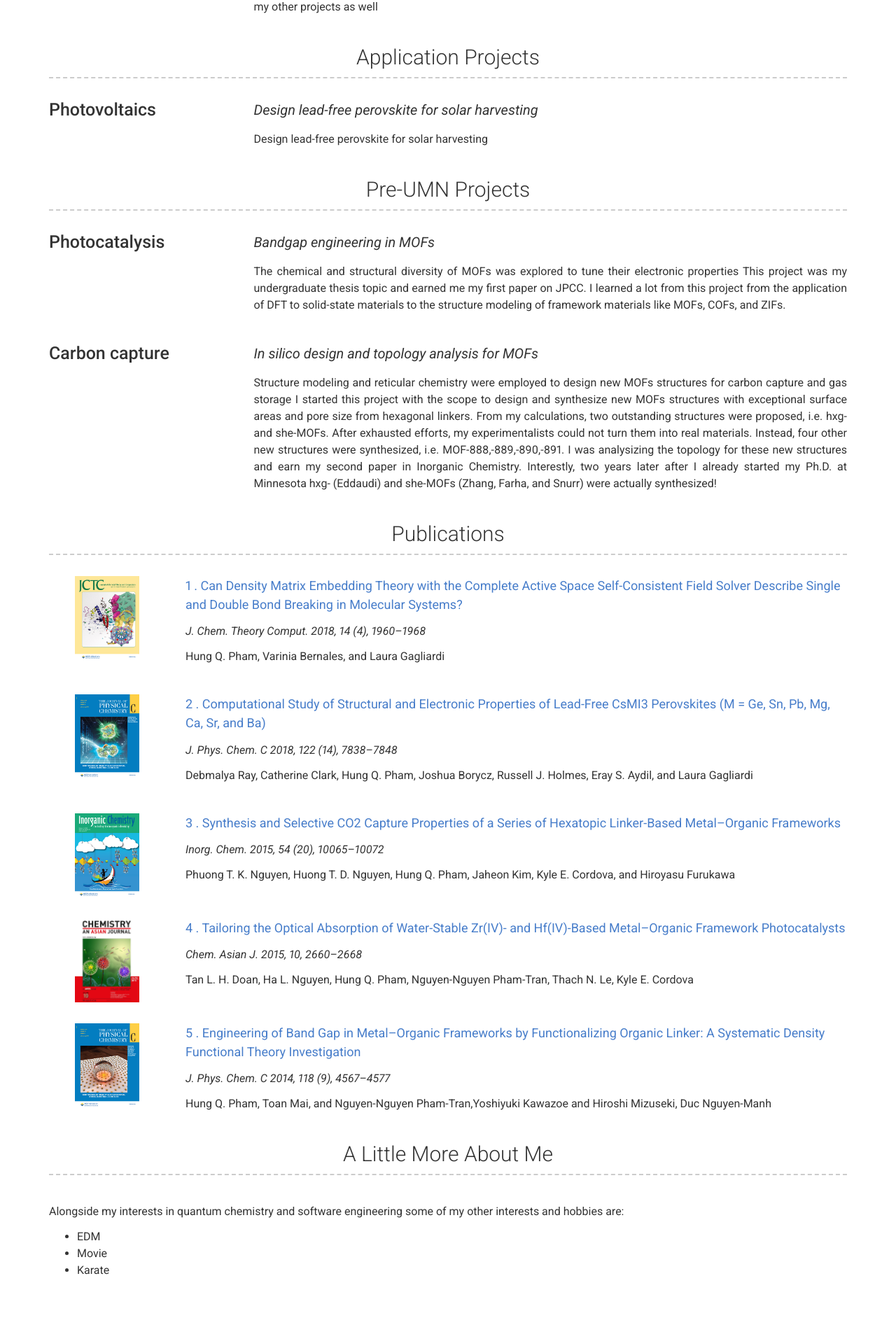
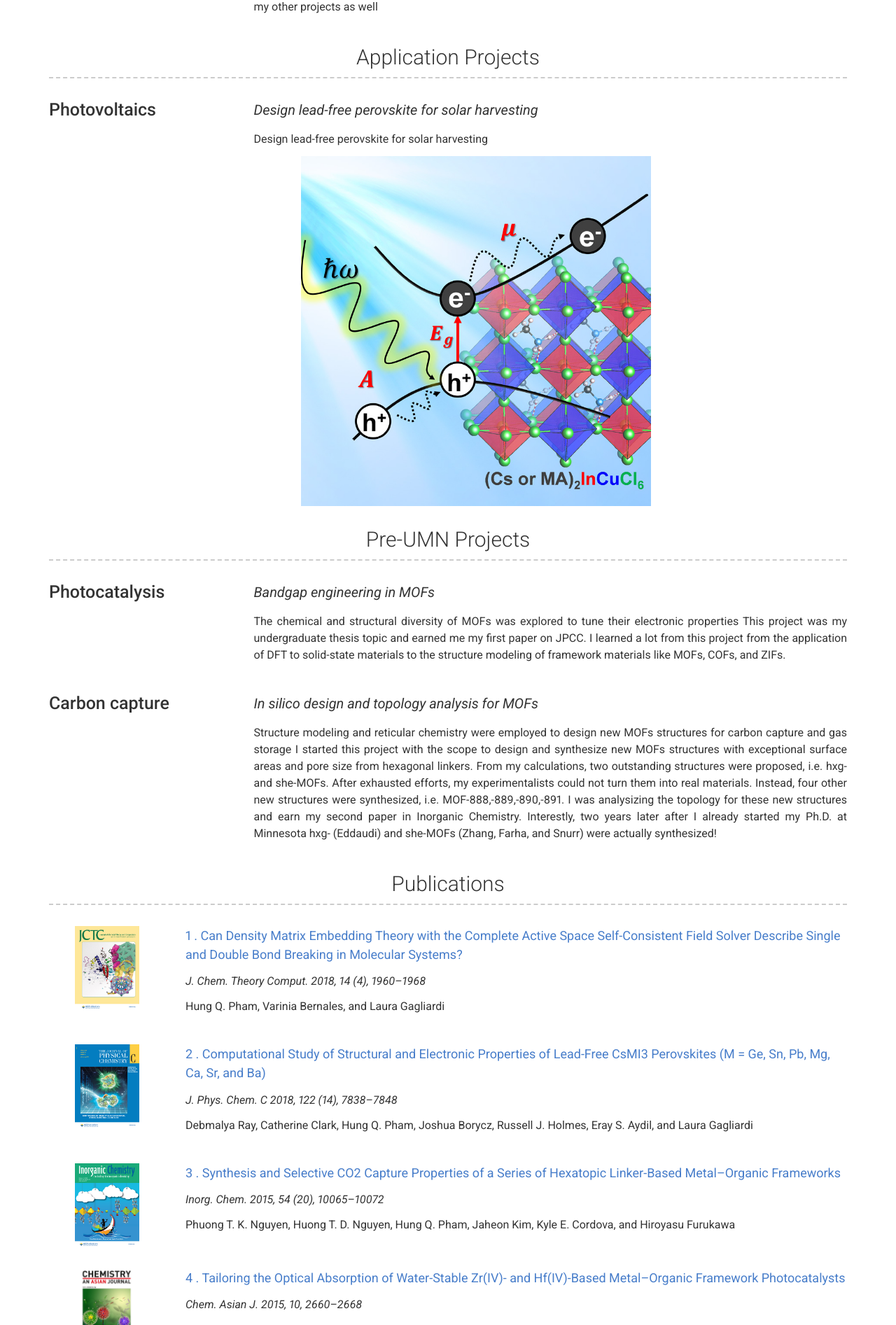
Before and after one commit to hungpham2017/hungpham2017.github.io, a Jekyll site: the page built from index.md, in a window 1280 px wide. Shown: the part 1839-3732 px from the top of the page at 70% size. Built offline with Jekyll 4.4.1, drawn with Linux system fonts in a browser that asks for light colours.

```diff
--- a/_data/projects_apl.yml
+++ b/_data/projects_apl.yml
@@ -4,3 +4,4 @@
     Design lead-free perovskite for solar harvesting
   description: | # this will include new lines to allow paragraphs
     Design lead-free perovskite for solar harvesting
+  image: images/proj_perovskite.jpg
--- a/_includes/projects_apl.html
+++ b/_includes/projects_apl.html
@@ -6,10 +6,17 @@
         <h4>{{ project.name }}</h4>
       </div>
       <div class="col-xs-12 col-sm-8 col-md-9 col-print-12">
-        {%- if project.quote -%}
-          <p class="quote">{{ project.quote }}</p>
-        {%- endif -%}
-        {{ project.description | strip | markdownify }}
+		{%- if project.quote -%}
+		  <p class="quote">{{ project.quote }}</p>
+		{%- endif -%}
+		{{ project.description | strip | markdownify }}
+
+		{%- if project.image -%}
+		<div class="col-xs-12 col-sm-8 col-md-9 col-print-12">
+		  <span class="proj-img" style="background-image: url({{ project.image | relative_url }})" />
+		</div>
+		{%- endif -%}
+
       </div>
     </div>
   {% endfor %}
--- a/_sass/modern-resume-theme.scss
+++ b/_sass/modern-resume-theme.scss
@@ -97,6 +97,16 @@
 .pub-img {
   width: 92px;
   height: 120px;
+  margin: 0 auto;
+  display: block;
+  background-size: cover;
+  background-position: center;
+  background-repeat: repeat, no-repeat;
+}
+
+.proj-img {
+  width: 500px;
+  height: 500px;
   margin: 0 auto;
   display: block;
   background-size: cover;
```
Also changed, not shown: images/proj_perovskite.jpg (added).
